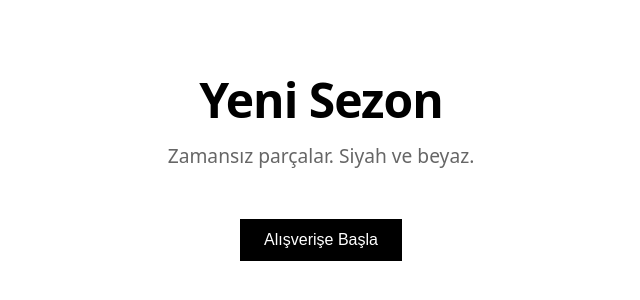
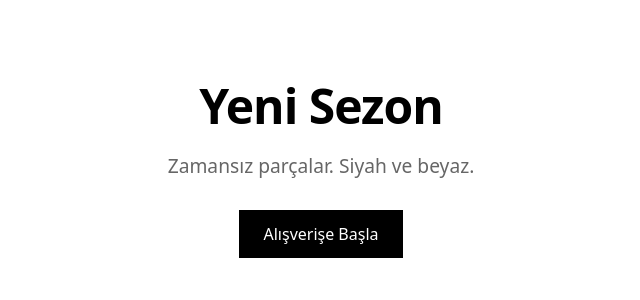
Before and after one commit to Ayh3am/fashion-store, a Next.js app: page / in a window 1280 px wide. Shown: the part 236-536 px from the top of the page, without its empty margins (319-959 px from the left). Built offline with nearby package versions, Linux system fonts and the light colour scheme.

Commit message:
Update layout.tsx

```diff
--- a/src/app/layout.tsx
+++ b/src/app/layout.tsx
@@ -1,3 +1,5 @@
+import "./globals.css";
+
 export const metadata = {
   title: 'Fashion Store',
   description: 'Timeless pieces. Black and white.',
@@ -10,7 +12,7 @@
 }) {
   return (
     <html lang="tr">
-      <body style={{ margin: 0, fontFamily: 'system-ui, sans-serif' }}>{children}</body>
+      <body className="antialiased font-sans">{children}</body>
     </html>
   );
 }
```
